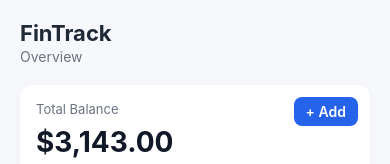
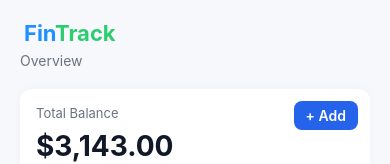
Before and after one commit to xPamii/FinTrack, a React Native app: screen /Dashboard in a window 390 px wide. Shown: the top 164 px of the page. Built offline with nearby package versions, Linux system fonts and the light colour scheme.

Commit message:
feat: Enhance LoginScreen with improved error handling and user feedback

```diff
--- a/screens/Dashboard.tsx
+++ b/screens/Dashboard.tsx
@@ -1,6 +1,5 @@
-import React, { FC, useMemo } from "react";
+import React, { FC, useMemo, useEffect, useRef } from "react";
 import {
-
     View,
     Text,
     StyleSheet,
@@ -8,6 +7,7 @@ FlatList,
     TouchableOpacity,
     SafeAreaView,
     StatusBar,
+    Animated,
     GestureResponderEvent,
 } from "react-native";
 
@@ -20,40 +20,100 @@ type: "income" | "expense";
     category?: string;
 };
 
+const COLORS = {
+    blue: "#1E90FF",
+    green: "#2ECC71",
+};
+
 const SAMPLE_TRANSACTIONS: Transaction[] = [
-{ id: "1", title: "Salary", amount: 3200, date: "2025-08-01", type: "income", category: "Job" },
-{ id: "2", title: "Groceries", amount: 82.5, date: "2025-08-03", type: "expense", category: "Food" },
-{ id: "3", title: "Electric Bill", amount: 120, date: "2025-08-05", type: "expense", category: "Utilities" },
-{ id: "4", title: "Sold old bike", amount: 150, date: "2025-08-06", type: "income", category: "Sale" },
-{ id: "5", title: "Coffee", amount: 4.5, date: "2025-08-07", type: "expense", category: "Food" },
+    {
+        id: "1",
+        title: "Salary",
+        amount: 3200,
+        date: "2025-08-01",
+        type: "income",
+        category: "Job",
+    },
+    {
+        id: "2",
+        title: "Groceries",
+        amount: 82.5,
+        date: "2025-08-03",
+        type: "expense",
+        category: "Food",
+    },
+    {
+        id: "3",
+        title: "Electric Bill",
+        amount: 120,
+        date: "2025-08-05",
+        type: "expense",
+        category: "Utilities",
+    },
+    {
+        id: "4",
+        title: "Sold old bike",
+        amount: 150,
+        date: "2025-08-06",
+        type: "income",
+        category: "Sale",
+    },
+    {
+        id: "5",
+        title: "Coffee",
+        amount: 4.5,
+        date: "2025-08-07",
+        type: "expense",
+        category: "Food",
+    },
 ];
 
 const formatCurrency = (value: number) =>
-Intl.NumberFormat(undefined, { style: "currency", currency: "USD", maximumFractionDigits: 2 }).format(value);
+    Intl.NumberFormat(undefined, {
+        style: "currency",
+        currency: "USD",
+        maximumFractionDigits: 2,
+    }).format(value);
 
 const formatDate = (iso: string) => {
     const d = new Date(iso);
     return d.toLocaleDateString();
 };
 
-const StatCard: FC<{ label: string; amount: number; color?: string }> = ({ label, amount, color = "#333" }) => (
+const StatCard: FC<{ label: string; amount: number; color?: string }> = ({
+    label,
+    amount,
+    color = "#333",
+}) => (
     <View style={[styles.statCard, { borderColor: color }]}>
         <Text style={[styles.statLabel, { color }]}>{label}</Text>
         <Text style={[styles.statAmount, { color }]}>{formatCurrency(amount)}</Text>
     </View>
 );
 
-const TransactionRow: FC<{ item: Transaction; onPress?: (e: GestureResponderEvent) => void }> = ({ item, onPress }) => {
+const TransactionRow: FC<{
+    item: Transaction;
+    onPress?: (e: GestureResponderEvent) => void;
+}> = ({ item, onPress }) => {
     const isIncome = item.type === "income";
     return (
         <TouchableOpacity style={styles.txRow} onPress={onPress}>
-        <View style={[styles.txIndicator, { backgroundColor: isIncome ? "#2ecc71" : "#e74c3c" }]} />
+            <View
+                style={[
+                    styles.txIndicator,
+                    { backgroundColor: isIncome ? "#2ecc71" : "#e74c3c" },
+                ]}
+            />
             <View style={styles.txInfo}>
                 <Text style={styles.txTitle}>{item.title}</Text>
-            <Text style={styles.txCategory}>{item.category ?? formatDate(item.date)}</Text>
+                <Text style={styles.txCategory}>
+                    {item.category ?? formatDate(item.date)}
+                </Text>
             </View>
             <View style={styles.txRight}>
-            <Text style={[styles.txAmount, { color: isIncome ? "#2ecc71" : "#e74c3c" }]}>
+                <Text
+                    style={[styles.txAmount, { color: isIncome ? "#2ecc71" : "#e74c3c" }]}
+                >
                     {isIncome ? "+" : "-"}
                     {formatCurrency(item.amount)}
                 </Text>
@@ -67,8 +127,12 @@ const Dashboard: FC = () => {
     const transactions = SAMPLE_TRANSACTIONS;
 
     const { income, expense, balance } = useMemo(() => {
-    const income = transactions.filter(t => t.type === "income").reduce((s, t) => s + t.amount, 0);
-    const expense = transactions.filter(t => t.type === "expense").reduce((s, t) => s + t.amount, 0);
+        const income = transactions
+            .filter((t) => t.type === "income")
+            .reduce((s, t) => s + t.amount, 0);
+        const expense = transactions
+            .filter((t) => t.type === "expense")
+            .reduce((s, t) => s + t.amount, 0);
         const balance = income - expense;
         return { income, expense, balance };
     }, [transactions]);
@@ -78,11 +142,38 @@ const handleAdd = () => {
         console.log("Add transaction tapped");
     };
 
+    const fade = useRef(new Animated.Value(0)).current;
+    const slide = useRef(new Animated.Value(20)).current;
+
+    useEffect(() => {
+        Animated.parallel([
+            Animated.timing(fade, {
+                toValue: 1,
+                duration: 700,
+                useNativeDriver: true,
+            }),
+            Animated.timing(slide, {
+                toValue: 0,
+                duration: 700,
+                useNativeDriver: true,
+            }),
+        ]).start();
+    }, []);
+
     return (
         <SafeAreaView style={styles.container}>
             <StatusBar barStyle="dark-content" />
             <View style={styles.header}>
-            <Text style={styles.title}>FinTrack</Text>
+                {/* Title */}
+                <Animated.Text
+                    style={[
+                        styles.title,
+                        { opacity: fade, transform: [{ translateY: slide }] },
+                    ]}
+                >
+                    <Text style={{ color: COLORS.blue }}>Fin</Text>
+                    <Text style={{ color: COLORS.green }}>Track</Text>
+                </Animated.Text>
                 <Text style={styles.subtitle}>Overview</Text>
             </View>
 
@@ -106,11 +197,13 @@ return (
 
             <FlatList
                 data={transactions}
-            keyExtractor={t => t.id}
+                keyExtractor={(t) => t.id}
                 renderItem={({ item }) => <TransactionRow item={item} />}
                 contentContainerStyle={styles.listContent}
                 ItemSeparatorComponent={() => <View style={styles.separator} />}
-            ListEmptyComponent={<Text style={styles.emptyText}>No transactions yet</Text>}
+                ListEmptyComponent={
+                    <Text style={styles.emptyText}>No transactions yet</Text>
+                }
             />
 
             <TouchableOpacity style={styles.fab} onPress={handleAdd}>
@@ -135,7 +228,9 @@ header: {
     title: {
         fontSize: 22,
         fontWeight: "700",
-    color: "#1f2937",
+        marginBottom: 4,
+        marginLeft: 4,
+        flexDirection: "row",
     },
     subtitle: {
         fontSize: 14,
--- a/screens/LoginScreen.tsx
+++ b/screens/LoginScreen.tsx
@@ -8,15 +8,14 @@ import {
   StyleSheet,
   KeyboardAvoidingView,
   Platform,
-  ScrollView
+  ScrollView,
 } from "react-native";
 import axios from "axios";
 import AsyncStorage from "@react-native-async-storage/async-storage";
 import { NativeStackNavigationProp } from "@react-navigation/native-stack";
+import { Dialog, ALERT_TYPE, Toast } from "react-native-alert-notification";
 
 const PUBLICK_URL = "https://8cbd97284bea.ngrok-free.app";
-import { Dialog, ALERT_TYPE, Toast } from "react-native-alert-notification";
-import { get } from "react-native/Libraries/TurboModule/TurboModuleRegistry";
 
 export default function LoginScreen({ navigation }: { navigation: any }) {
   const [getEmail, setEmail] = useState("");
@@ -25,22 +24,36 @@ export default function LoginScreen({ navigation }: { navigation: any }) {
 
   const handleSignIn = async () => {
     if (!getEmail || !getPassword) {
-      Alert.alert("Error", "Please fill in all fields");
+      Toast.show({
+        type: ALERT_TYPE.DANGER,
+        title: "WARNING",
+        textBody: "Sign in failed. Please check your credentials.",
+      });
       return;
     }
+
+     const emailRegex = /^[\w-\.]+@([\w-]+\.)+[\w-]{2,4}$/;
+     if (!emailRegex.test(getEmail)) {
+       Toast.show({
+         type: ALERT_TYPE.DANGER,
+         title: "WARNING",
+         textBody: "Please enter a valid email address",
+       });
+       return;
+     }
+
     setIsLoading(true);
 
     try {
-
       const response = await fetch(PUBLICK_URL + "/FinTrack/SignIn", {
         method: "POST",
         headers: {
-          "Content-Type": "application/json"
+          "Content-Type": "application/json",
         },
         body: JSON.stringify({
           email: getEmail,
-          password: getPassword
-        })
+          password: getPassword,
+        }),
       });
 
       const json = await response.json();
@@ -51,7 +64,7 @@ export default function LoginScreen({ navigation }: { navigation: any }) {
         Dialog.show({
           type: ALERT_TYPE.SUCCESS,
           title: "Success",
-          textBody: "Account created successfully.Please log in to continue.",
+          textBody: "Sign in successful!. Welcome back",
           button: "OK",
         });
 
@@ -61,7 +74,6 @@ export default function LoginScreen({ navigation }: { navigation: any }) {
           type: ALERT_TYPE.DANGER,
           title: "WARNING",
           textBody: "Sign in failed. Please check your credentials.",
-
         });
       }
     } catch (err: any) {
@@ -118,7 +130,10 @@ export default function LoginScreen({ navigation }: { navigation: any }) {
             </TouchableOpacity>
 
             <TouchableOpacity
-              style={[styles.loginButton, isLoading && styles.loginButtonDisabled]}
+              style={[
+                styles.loginButton,
+                isLoading && styles.loginButtonDisabled,
+              ]}
               onPress={handleSignIn}
               disabled={isLoading}
             >
```
Lines whose indentation alone changed are shown as unchanged.
